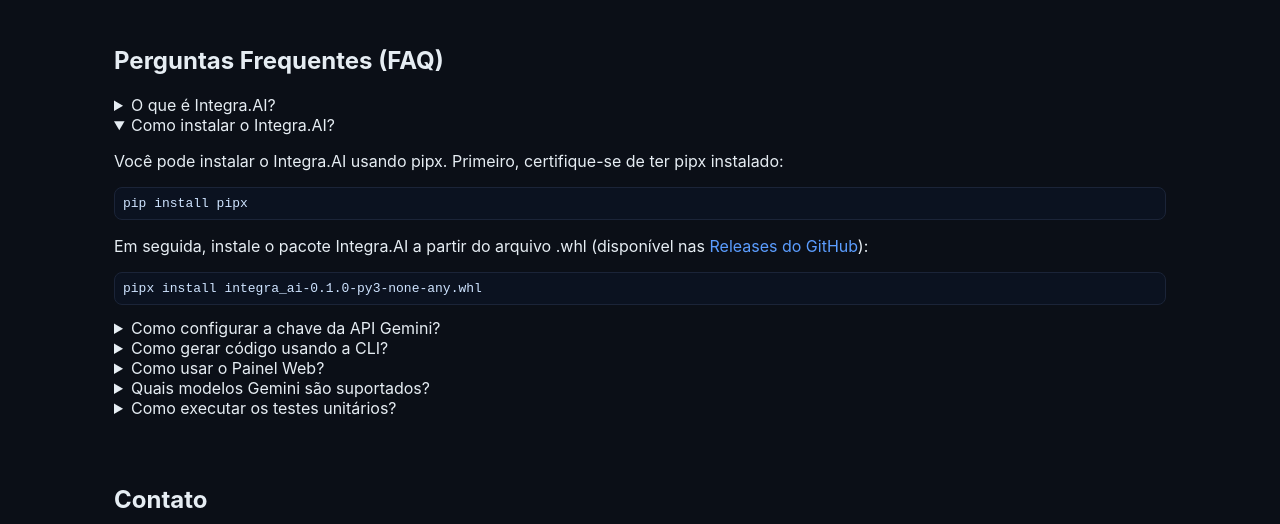
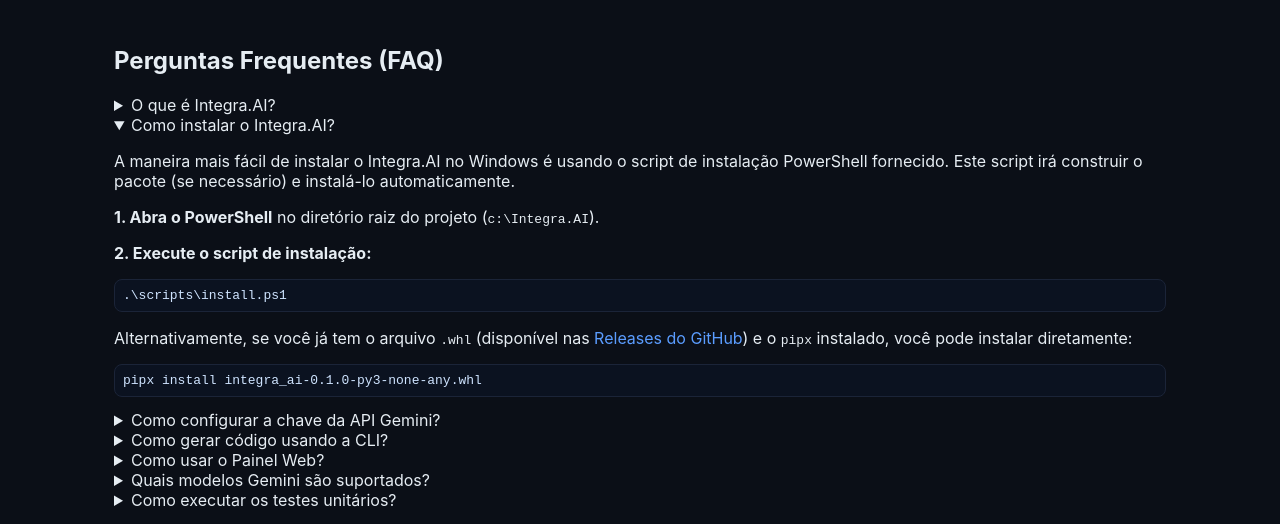
Before and after one commit to Disparat-Techno/Integra.AI, a plain HTML site: page landing/index.html in a window 1280 px wide. Both pictures are taken after a click on the heading "Como instalar o Integra.AI?". Shown: the part 1648-2172 px from the top of the page. Drawn offline with Linux system fonts and the light colour scheme.

Commit message:
Atualiza FAQ na landing page com instruções detalhadas de instalação via script

```diff
--- a/landing/index.html
+++ b/landing/index.html
@@ -95,9 +95,11 @@
 
         <details>
             <summary>Como instalar o Integra.AI?</summary>
-            <p>Você pode instalar o Integra.AI usando pipx. Primeiro, certifique-se de ter pipx instalado:</p>
-            <pre><code class="code">pip install pipx</code></pre>
-            <p>Em seguida, instale o pacote Integra.AI a partir do arquivo .whl (disponível nas <a href="https://github.com/Disparat-Techno/Integra.AI/releases/latest" target="_blank" rel="noopener">Releases do GitHub</a>):</p>
+            <p>A maneira mais fácil de instalar o Integra.AI no Windows é usando o script de instalação PowerShell fornecido. Este script irá construir o pacote (se necessário) e instalá-lo automaticamente.</p>
+            <p><strong>1. Abra o PowerShell</strong> no diretório raiz do projeto (<code>c:\Integra.AI</code>).</p>
+            <p><strong>2. Execute o script de instalação:</strong></p>
+            <pre><code class="code">.\scripts\install.ps1</code></pre>
+            <p>Alternativamente, se você já tem o arquivo <code>.whl</code> (disponível nas <a href="https://github.com/Disparat-Techno/Integra.AI/releases/latest" target="_blank" rel="noopener">Releases do GitHub</a>) e o <code>pipx</code> instalado, você pode instalar diretamente:</p>
             <pre><code class="code">pipx install integra_ai-0.1.0-py3-none-any.whl</code></pre>
         </details>
 
```
